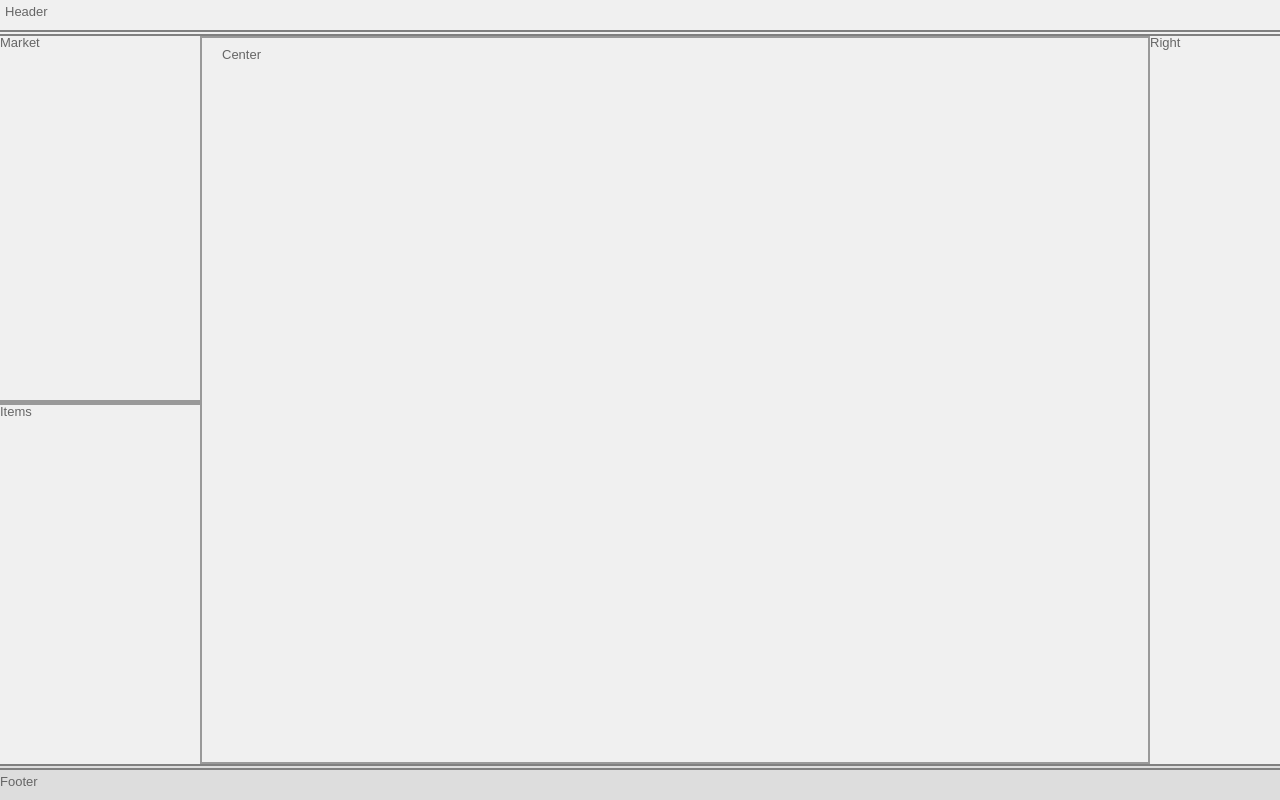
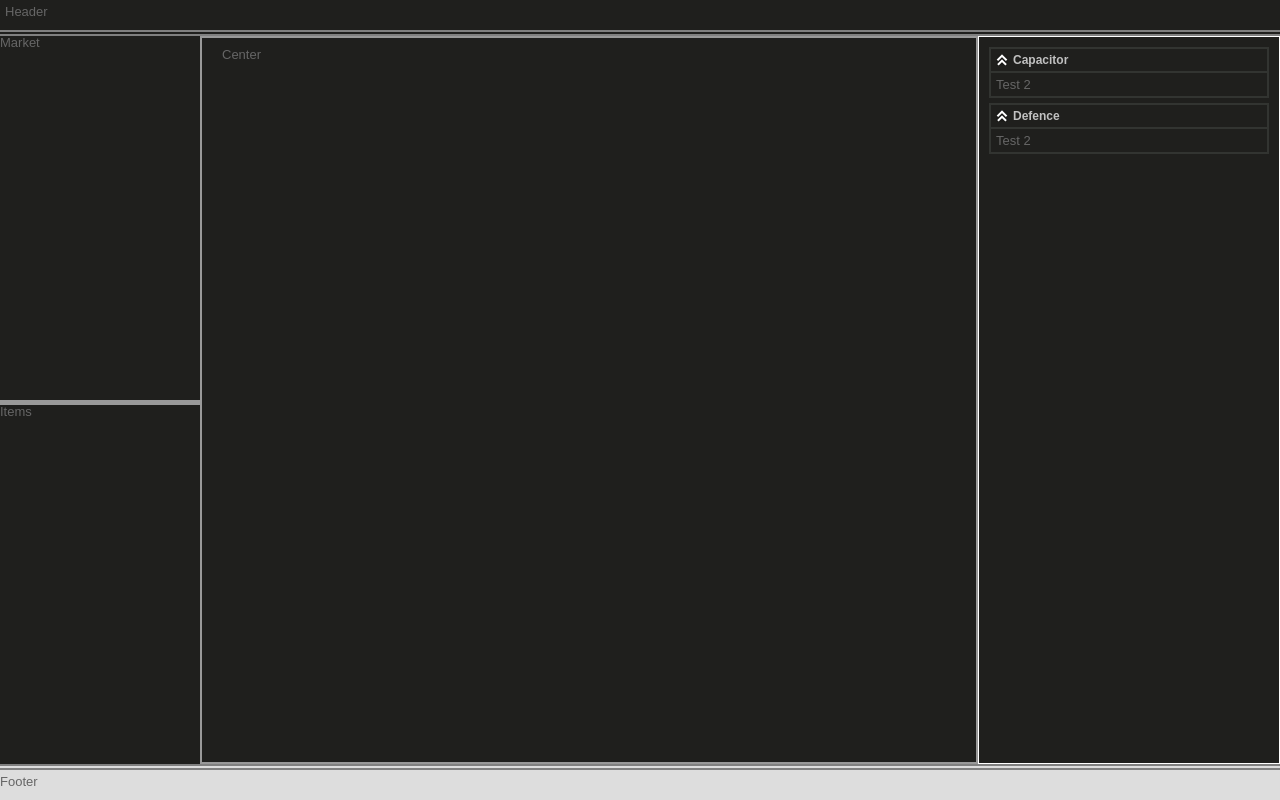
Before and after one commit to NiGhTTraX/Tengu, a Django app: page / in a window 1280 px wide. Run offline with Django 3.2, Linux system fonts and the light colour scheme.

Commit message:
UI: Added sortable stats widgets.
Created CSS class .stats-widget which will be used to display various statistics
in the right sidebar. The widget is draggable across the y axis and is contained
by the right sidebar. It is also sortable.

```diff
--- a/ui/static/css/layout.css
+++ b/ui/static/css/layout.css
@@ -1,15 +1,14 @@
 /* Layout */
 html, body {
 	height: 100%;
-	background: gray;
-	font-family: arial,sans-serif;
+	font-family: arial, sans-serif;
 	font-size: small;
 	color: #666;
 }
 
 #container {
 	position: relative;
-	background: #f0f0f0;
+	background-color: #1f1f1d;
 	height: 100%;
 	min-height: 100%;
 }
@@ -45,6 +44,8 @@ html, body {
 }
 
 #right-sidebar {
-	width: 130px;
+	width: 280px;
 	float: right;
+	padding: 10px;
+	border: 1px solid #fff;
 }
--- /dev/null
+++ b/ui/static/css/stats-widget.css
@@ -0,0 +1,36 @@
+/* Stats widget */
+.stats-widget {
+	width: 276px;
+	border: 2px solid #323431;
+	margin-bottom: 5px;
+}
+
+.stats-widget div.title {
+	border-bottom: 2px solid #323431;
+	padding: 5px;
+}
+
+.stats-widget div.title div.toggle {
+	float: left;
+	width: 12px;
+	height: 12px;
+	margin-right: 5px;
+}
+
+.collapse {
+	background: url("../images/105_32_4.png");
+}
+
+.expand {
+	background: url("../images/105_32_5.png");
+}
+
+.stats-widget div.title h1 {
+	font-size: 12px;
+	font-weight: bold;
+	color: #c1c1c1;
+}
+
+.stats-widget div.content {
+	padding: 5px;
+}
--- a/ui/static/js/layout.js
+++ b/ui/static/js/layout.js
@@ -1,5 +1,7 @@
 var content, leftSidebar, rightSidebar, header, footer, resizeHandle;
 var contentPaddingX, contentPaddingY;
+var leftSidebarPaddingX, leftSidebarPaddingY;
+var rightSidebarPaddingX, rightSidebarPaddingY;
 var headerHeight, footerHeight;
 var oldWindowHeight, oldWindowWidth;
 var windowHeight, windowWidth;
@@ -16,8 +18,10 @@ function adjustColumns() {
 	var leftSidebarWidth = leftSidebar.outerWidth();
 	var rightSidebarWidth = rightSidebar.outerWidth();
 
-	leftSidebar.height(windowHeight - headerHeight - footerHeight);
-	rightSidebar.height(windowHeight - headerHeight - footerHeight);
+	leftSidebar.height(windowHeight - headerHeight - footerHeight -
+			leftSidebarPaddingX);
+	rightSidebar.height(windowHeight - headerHeight - footerHeight -
+			rightSidebarPaddingY);
 
 	content.width(windowWidth - leftSidebarWidth - rightSidebarWidth -
 			contentPaddingX);
@@ -52,6 +56,11 @@ $(document).ready(function() {
 	contentPaddingX = content.outerWidth() - content.width();
 	contentPaddingY = content.outerHeight() - content.height();
 
+	leftSidebarPaddingX = leftSidebar.outerWidth() - leftSidebar.width();
+	leftSidebarPaddingY = leftSidebar.outerHeight() - leftSidebar.height();
+	rightSidebarPaddingY = rightSidebar.outerHeight() - rightSidebar.height();
+	rightSidebarPaddingX = rightSidebar.outerWidth() - rightSidebar.width();
+
 	oldWindowHeight = $(window).height();
 	oldWindowWidth = $(window).width();
 
--- /dev/null
+++ b/ui/static/js/stats-widget.js
@@ -0,0 +1,12 @@
+$(document).ready(function() {
+	$("#stats").sortable({
+			axis: "y",
+			containment: $("#right-sidebar")
+	});
+
+	$(".stats-widget div.toggle").disableSelection().click(function() {
+		$("div.content", $(this).parent().parent()).toggle(100);
+		$(this).toggleClass("collapse expand");
+		return false;
+	});
+});
--- a/ui/templates/index.html
+++ b/ui/templates/index.html
@@ -6,9 +6,11 @@
     <link rel="stylesheet" type="text/css" href="{% static "css/reset.css" %}">
     <link rel="stylesheet" type="text/css" href="{% static "css/layout.css" %}">
     <link rel="stylesheet" type="text/css" href="{% static "css/left_sidebar.css" %}">
+    <link rel="stylesheet" type="text/css" href="{% static "css/stats-widget.css" %}">
     <script type="text/javascript" src="{% static "js/jquery-1.9.1.min.js" %}"></script>
     <script type="text/javascript" src="{% static "js/jquery-ui-1.10.1.custom.min.js" %}"></script>
     <script type="text/javascript" src="{% static "js/layout.js" %}"></script>
+    <script type="text/javascript" src="{% static "js/stats-widget.js" %}"></script>
   </head>
   <body>
     <div id="container">
@@ -24,7 +26,7 @@
         {% include "left_sidebar.html" %}
       </div>
       <div id="right-sidebar">
-        <p>Right</p>
+        {% include "right_sidebar.html" %}
       </div>
 
       <div id="footer">
--- /dev/null
+++ b/ui/templates/right_sidebar.html
@@ -0,0 +1,20 @@
+<ul id="stats">
+  <li class="stats-widget">
+    <div class="title">
+      <div class="toggle collapse">&nbsp;</div>
+      <h1>Capacitor</h1>
+    </div>
+    <div class="content">
+      Test 2
+    </div>
+  </li>
+  <li class="stats-widget">
+    <div class="title">
+      <div class="toggle collapse">&nbsp;</div>
+      <h1>Defence</h1>
+    </div>
+    <div class="content">
+      Test 2
+    </div>
+  </li>
+</ul>
```
